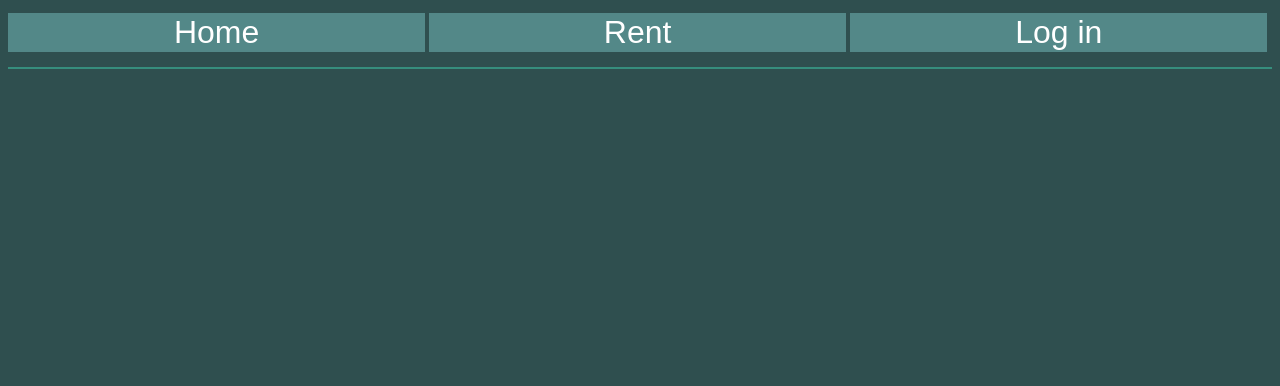
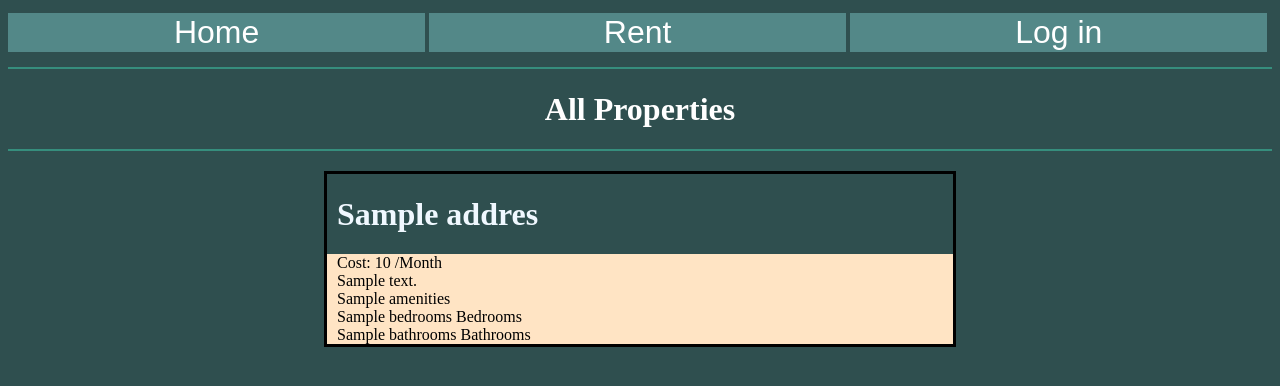
Before and after one commit to EdgarsRozenstams/ShortTermAppartmentRent, a Flask app: page / in a window 1280 px wide. Shown: the top 386 px of the page. Run offline with Flask 2, Linux system fonts and the light colour scheme; a database or web service that is not in the repository returns one stand-in record (values such as "Sample title"); parts of the project's set-up code (start-up, migrations or seed data) failed here and were passed over.

Commit message:
Show all registered Properties
Added To the home page a list of all the registered properties. Started the edit profile page.

```diff
--- a/app.py
+++ b/app.py
@@ -1,21 +1,24 @@
 #Name   :Edgars Rozenstams
 
 from flask import Flask, render_template, request, session, flash, redirect, url_for
-from flask_table import Table, Col
+from flask_table import Table, Col, LinkCol
 from passlib.hash import sha256_crypt #password hashing
 from bson.json_util import loads
 from functools import wraps
 
 from logging.config import dictConfig
 
-from dbconnect import Connect, registerUser, registerProperty, getProps
-
+from dbconnect import Connect, registerUser, registerProperty, getUserProps, getAllProps
 
 app = Flask(__name__)
 app.secret_key = 'dadass34dawddasfrjegb/1kjbvr/o'
 
 class propTable(Table):
-	#User = Col('User', show=False)
+	#TODO: put method in sepperate file maybe
+
+	classes = ['proptable'] #table css class
+
+	User = Col('User', show=False)
 	Addres = Col('Addres')
 	cost = Col('Cost')
 	description = Col('Description')
@@ -23,11 +26,11 @@ class propTable(Table):
 	Bedrooms = Col('Bedrooms')
 	bathrooms = Col('Bathrooms')
 
-
-
 @app.route('/')
 def Home():
-    return render_template('home.html', title = 'Home')
+    properties = getAllProps()
+    #table = propTable(properties)
+    return render_template('home.html', title = 'Home',properties = properties)
 
 @app.route('/account')
 def Account():
@@ -37,14 +40,12 @@ def Account():
     email = session['data']['email']
     phone = session['data']['phone']
 
-	#TODO: change session[data] to session[user]
+	#TODO: change session[data] to session[userdata]
 
-    properties = getProps(session['data']['email'])
+    properties = getUserProps(session['data']['email'])
     table = propTable(properties)
 
     return render_template('account.html', title = 'Account', fname = fname , lname = lname, email = email, phone = phone, table=table)
-
-
 
 @app.route('/login')
 def Login():
@@ -92,7 +93,7 @@ def logout():
 
 @app.route('/Register')
 def CreateAccount():
-    return render_template('CreateAccount.html', title = 'Register')
+    return render_template('createAccount.html', title = 'Register')
 
 @app.route('/ProcessRegistration', methods=["GET","POST"])
 def ProcessRegistration():
@@ -101,10 +102,9 @@ def ProcessRegistration():
         fname = request.form['FName']
         sname = request.form['SName']
         email = request.form['Email']
-        phone = request.form['Phone']   #check if its a number crete seppereate function for validation
+        phone = request.form['Phone']
         psw = request.form['Password']
         confirmPsw = request.form['psw-repeat']
-
 
     if psw == confirmPsw:
         db = Connect()
@@ -121,7 +121,21 @@ def ProcessRegistration():
             registerUser(post)
             flash("Thanks for registering!")
 
-    return render_template('CreateAccount.html', title = 'Register')
+    return render_template('createAccount.html', title = 'Register')
+
+@app.route('/EditProfile')
+def EditProfile():
+
+    fname = session['data']['name']
+    sname = session['data']['surname']
+    email = session['data']['email']
+    phone = session['data']['phone']
+
+
+    return render_template('editAccount.html', title = 'Edit Profile', fname = fname, sname = sname, email = email, phone = phone )
+
+
+
 
 @app.route('/registerProp')
 @login_required
@@ -139,7 +153,8 @@ def propHandling():
         bed = request.form['bed']
         bath = request.form['bath']
 
-    post={"User": session['data']['email'],"Addres": address,"cost":cost,"description":desc,                               "amenities":amenities,"Bedrooms":bed,"bathrooms":bath}
+    post={"User": session['data']['email'],"Addres": address,"cost":cost,"description":desc,
+          "amenities":amenities,"Bedrooms":bed,"bathrooms":bath}
 
     registerProperty(post)
     flash("Property has been registered")
--- a/dbconnect.py
+++ b/dbconnect.py
@@ -15,7 +15,7 @@ def getUserProps(user):
 def getAllProps():
 	db = Connect()
 	collection = db.TestProperties
-	properties = list(collection.find({'_id': 0}))
+	properties = list(collection.find())
 	return properties
 
 def registerUser(post):
--- /dev/null
+++ b/static/Home.css
@@ -0,0 +1,69 @@
+body{
+    background-color:darkslategray;
+}
+div.Toolbar {
+    width: 100%;
+    height: 4vw;
+}
+
+button.button{
+    width: 33%;
+    word-wrap: break-word;
+    display: inline-block;
+    font-size: 2.5vw;
+    cursor: pointer;
+    text-align: center;
+    text-decoration: none;
+    color: #fff;
+    background-color: #538888;
+    border: none;
+    margin-top: 5px;
+}
+button.close{
+     background-color: Transparent;
+     background-repeat:no-repeat;
+     border: none;
+     cursor:pointer;
+     overflow: hidden;
+     outline:none;
+     width: auto;
+    margin-right: 0px;
+}
+
+button:hover{
+    background-color: #368e7d
+}
+
+button:active {
+  background-color: #368e7d;
+  transform: translateY(4px);
+}
+h1.Header{
+    text-align: center;
+    color: #ffff;
+}
+
+div.properties{
+    margin-left: 25%;
+    width: 50%;
+    display: inline-block;
+    float:left;
+    overflow-y: auto;
+    max-height: 700px
+
+}
+div.propertyList{
+    border-style: solid;
+    border-width: 3px;
+}
+div.propAddress{
+    text-align: left;
+    padding-left: 10px;
+    color: aliceblue;
+}
+
+div.propDetails{
+    background-color: bisque;
+    padding-left: 10px;
+
+}
--- a/static/Main.css
+++ b/static/Main.css
@@ -20,7 +20,6 @@ button.button{
     margin-top: 5px;
 }
 
-flash
 
 button.close{
      background-color: Transparent;
--- a/templates/account.html
+++ b/templates/account.html
@@ -1,7 +1,7 @@
 {% extends "toolbar.html" %}
 
 {% block body %}
-<link rel="stylesheet" href="./static/account.css">
+<link rel="stylesheet" href="./static/Account.css">
 <div class="Account">
     <h1 class="Header">Profile Information</h1>
     <hr>
@@ -27,7 +27,7 @@
             </table>
         </div>
         <div class="profile_btns">
-            <a href=""><button class="button profile_button" >Edit Profile</button></a>
+            <a href="/EditProfile"><button class="button profile_button" >Edit Profile</button></a>
             <a href="/logout"><button class="button profile_button" >Log Out</button></a>
         </div>
     </div>
--- a/templates/home.html
+++ b/templates/home.html
@@ -1,7 +1,30 @@
 {% extends "toolbar.html" %}
 
 {% block body %}
+<link rel="stylesheet" href="./static/Home.css">
+<div class="Home">
+    <h1 class="Header">All Properties</h1>
+    <hr>
+    <div class="properties">
+        {% for p in properties %}
 
+            <div class="propertyList">
+                <div  class="propAddress">
+                    <h1><a>{{p.Addres}}</a></h1>
+                </div>
+
+                <div class="propDetails">
+                    Cost: {{p.cost}} /Month<br>
+                    {{p.description}}<br>
+                    {{p.amenities}}<br>
+                    {{p.Bedrooms}} Bedrooms<br>
+                    {{p.bathrooms}} Bathrooms<br>
+                </div>
+            </div>
+        {% endfor %}
+
+    </div>
+</div>
 
 
 {% endblock%}
```
Also changed, not shown: static/account.css (+7 -6 lines), templates/editAccount.html (added, +31 -0 lines).
